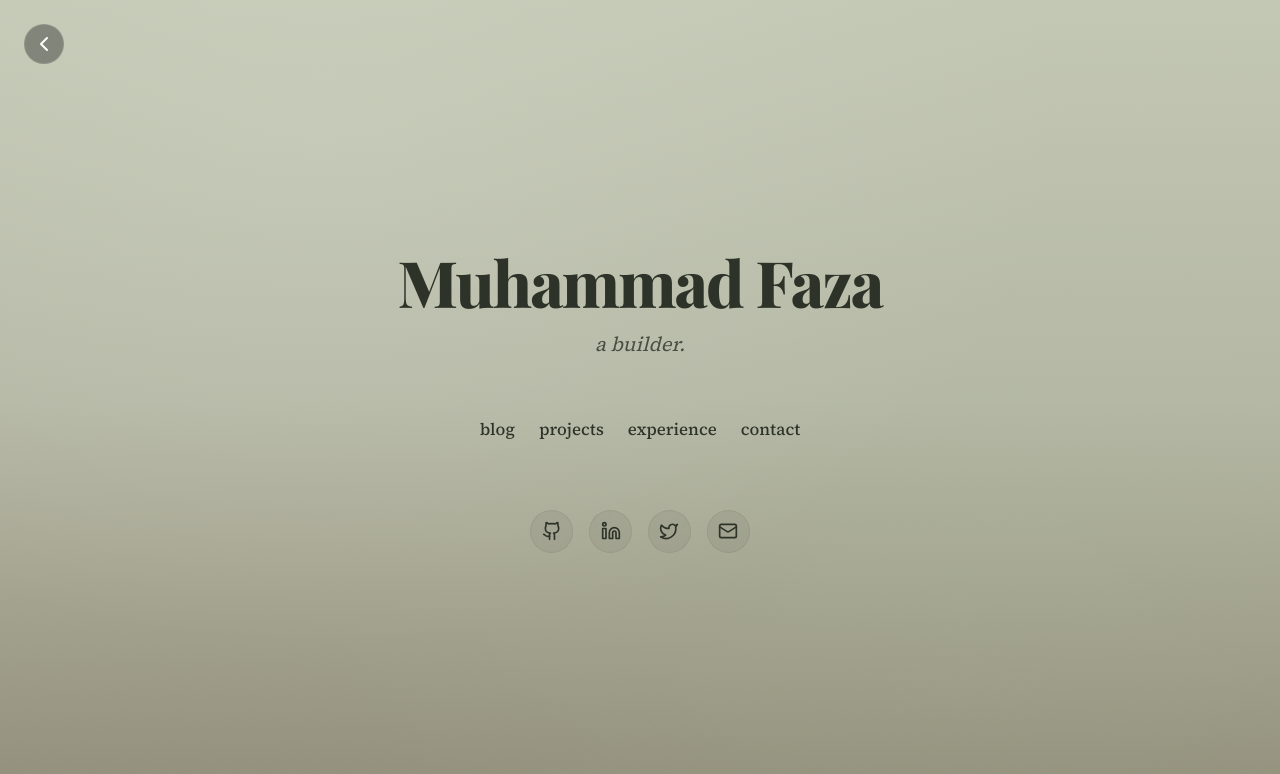
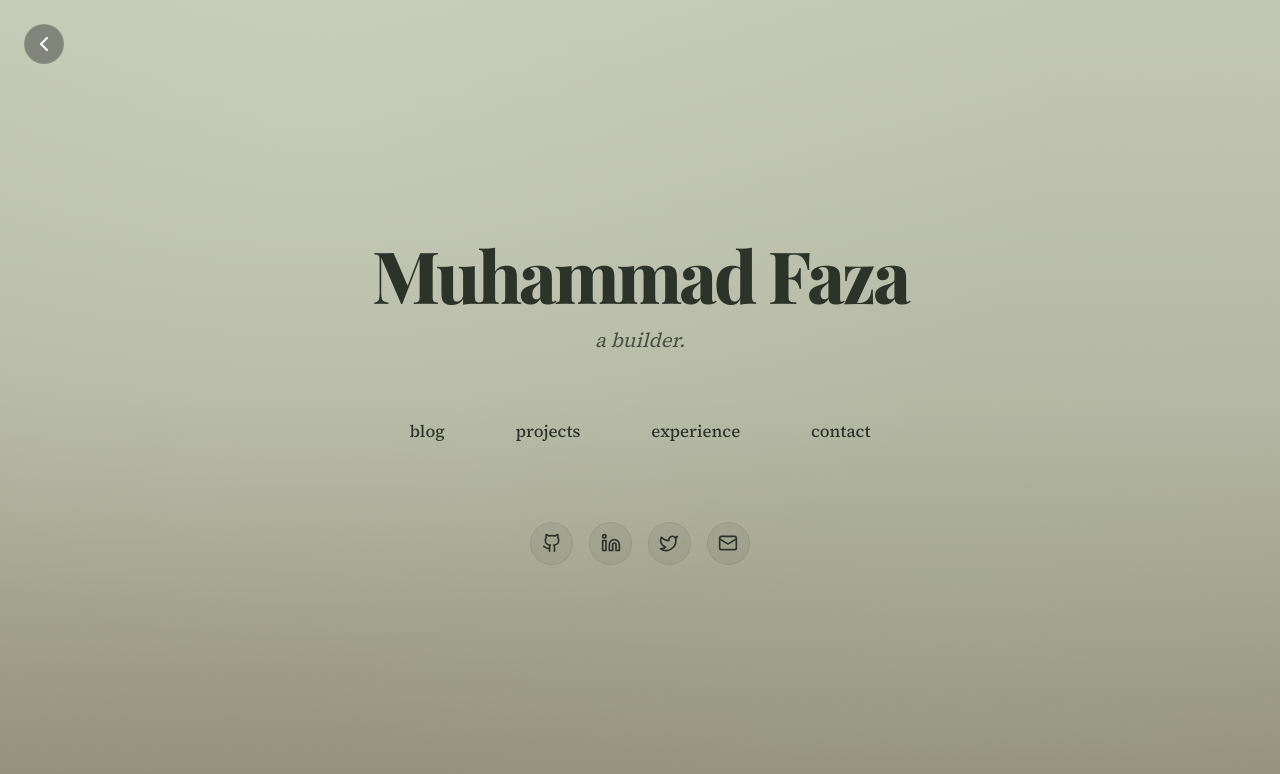
Before and after one commit to muhammadfaza16/muhammadfaza16.github.io, a Next.js app: page /portfolio in a window 1280 px wide. Shown: the top 774 px of the page. Built offline with nearby package versions, Linux system fonts and the light colour scheme; no server answers; a web font is replaced by a local one.

Commit message:
style(portfolio): elevate typography with serif font and interactive pill hover states

```diff
--- a/src/app/portfolio/page.tsx
+++ b/src/app/portfolio/page.tsx
@@ -65,12 +65,13 @@ export default function PortfolioPage() {
                 >
                     {/* Name */}
                     <h1 style={{
-                        fontSize: "clamp(2.5rem, 8vw, 4rem)",
+                        fontSize: "clamp(2.8rem, 9vw, 4.5rem)",
                         fontWeight: 800,
-                        letterSpacing: "-0.03em",
+                        letterSpacing: "-0.04em",
                         color: "var(--ink-primary)",
                         lineHeight: 1.1,
                         marginBottom: "0.5rem",
+                        fontFamily: "var(--font-serif), serif",
                         margin: 0,
                     }}>
                         Muhammad Faza
@@ -115,12 +116,23 @@ export default function PortfolioPage() {
                                         fontWeight: 500,
                                         color: "var(--ink-primary)",
                                         textDecoration: "none",
-                                        padding: "0.3rem 0",
-                                        borderBottom: "1.5px solid transparent",
-                                        transition: "border-color 0.2s ease",
+                                        padding: "0.6rem 1.4rem",
+                                        borderRadius: "100px",
+                                        border: "1px solid transparent",
+                                        transition: "all 0.4s cubic-bezier(0.4, 0, 0.2, 1)",
+                                        display: "inline-block",
+                                        backgroundColor: "transparent",
                                     }}
-                                    onMouseEnter={e => (e.currentTarget.style.borderColor = "var(--ink-primary)")}
-                                    onMouseLeave={e => (e.currentTarget.style.borderColor = "transparent")}
+                                    onMouseEnter={e => {
+                                        e.currentTarget.style.backgroundColor = "rgba(0,0,0,0.04)";
+                                        e.currentTarget.style.border = "1px solid rgba(0,0,0,0.08)";
+                                        e.currentTarget.style.transform = "translateY(-2px)";
+                                    }}
+                                    onMouseLeave={e => {
+                                        e.currentTarget.style.backgroundColor = "transparent";
+                                        e.currentTarget.style.border = "1px solid transparent";
+                                        e.currentTarget.style.transform = "translateY(0)";
+                                    }}
                                 >
                                     {item.name}
                                 </Link>
```
